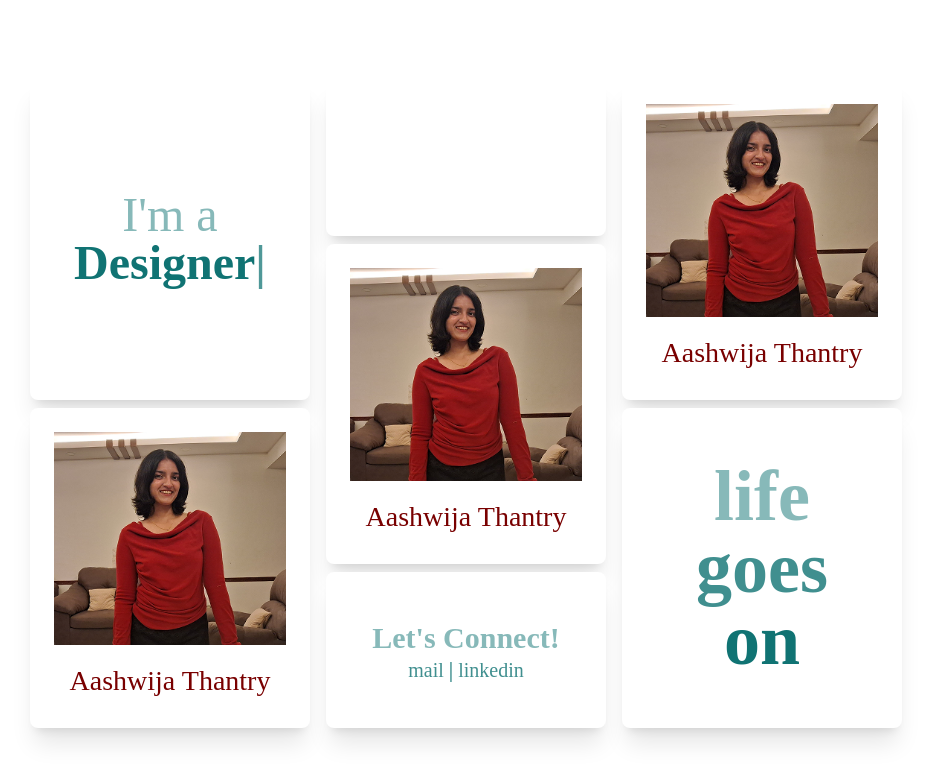
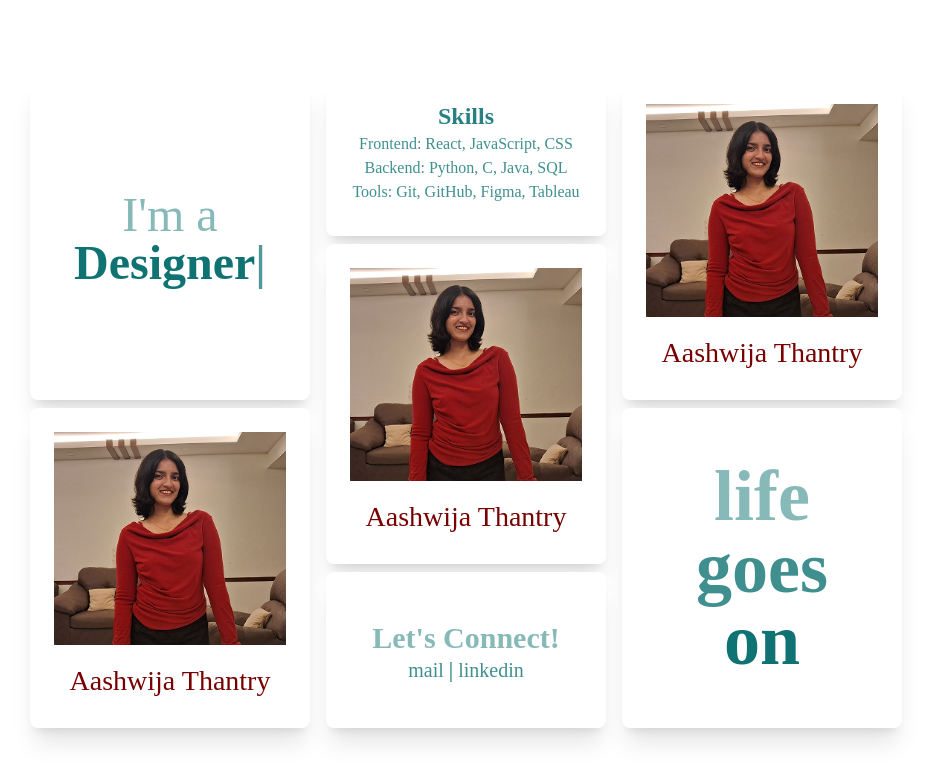
Before and after one commit to aashwijat/Portfolio, a React (Vite) app: page / in a window 1280 px wide. Shown: the top 782 px of the page, without its empty margins (174-1105 px from the left). Built offline with nearby package versions, Linux system fonts and the light colour scheme.

Commit message:
Add Skills.jsx, Modify Grid, Contact and index.css

```diff
--- a/src/components/Contact.jsx
+++ b/src/components/Contact.jsx
@@ -4,7 +4,7 @@ function Contact() {
     <>
       <Card>
         <div className="text-center">
-          <div className="polaroid-name">
+          <div className="playfair-card">
             <span className="block text-[#107373]/50 text-3xl font-bold pt-12">
               Let's Connect!
             </span>
--- a/src/components/Grid.jsx
+++ b/src/components/Grid.jsx
@@ -3,6 +3,7 @@ import Quote from "./Quote";
 import TypePolaroid from "./TypePolaroid";
 import Card from "./Card";
 import Contact from "./Contact";
+import Skills from "./Skills";
 function Grid() {
   return (
     <>
@@ -14,7 +15,7 @@ function Grid() {
         </div>
         {/* column 2 has three rows */}
         <div className="flex-1 flex flex-col gap-2">
-          <Card />
+          <Skills />
           <Polaroid />
           <Contact />
         </div>
--- /dev/null
+++ b/src/components/Skills.jsx
@@ -0,0 +1,27 @@
+import Card from "./Card";
+function Skills() {
+  return (
+    <>
+      <Card>
+        <div className="text-center">
+          <div className="playfair-card">
+            <span className="block text-[#107373]/90 text-2xl font-bold pt-5">
+              Skills
+            </span>
+            <span className="block text-[#107373]/80 text-base flex justify-center">
+              Frontend: React, JavaScript, CSS
+            </span>
+            <span className="block text-[#107373]/80 text-base flex justify-center">
+              Backend: Python, C, Java, SQL
+            </span>
+            <span className="block text-[#107373]/80 text-base flex justify-center">
+              Tools: Git, GitHub, Figma, Tableau
+            </span>
+          </div>
+        </div>
+      </Card>
+    </>
+  );
+}
+
+export default Skills;
--- a/src/index.css
+++ b/src/index.css
@@ -74,4 +74,13 @@ button:focus-visible {
    color: #790000;
  }
 
+@import url('https://fonts.googleapis.com/css2?family=Playfair+Display:ital,wght@0,400..900;1,400..900&family=Playfair:ital,opsz,wght@0,5..1200,300..900;1,5..1200,300..900&display=swap');
+.playfair-card {
+  font-family: "Playfair", serif;
+  font-optical-sizing: auto;
+  font-style: normal;
+  font-variation-settings:
+    "wdth" 100;
+}
+
 @import "tailwindcss";
```
